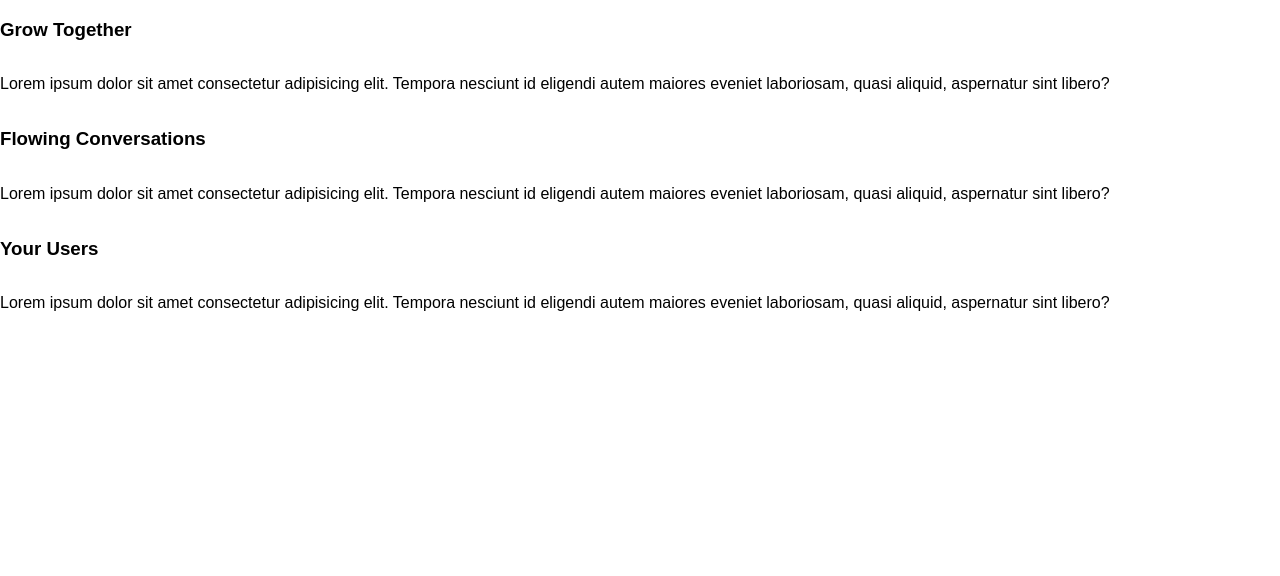
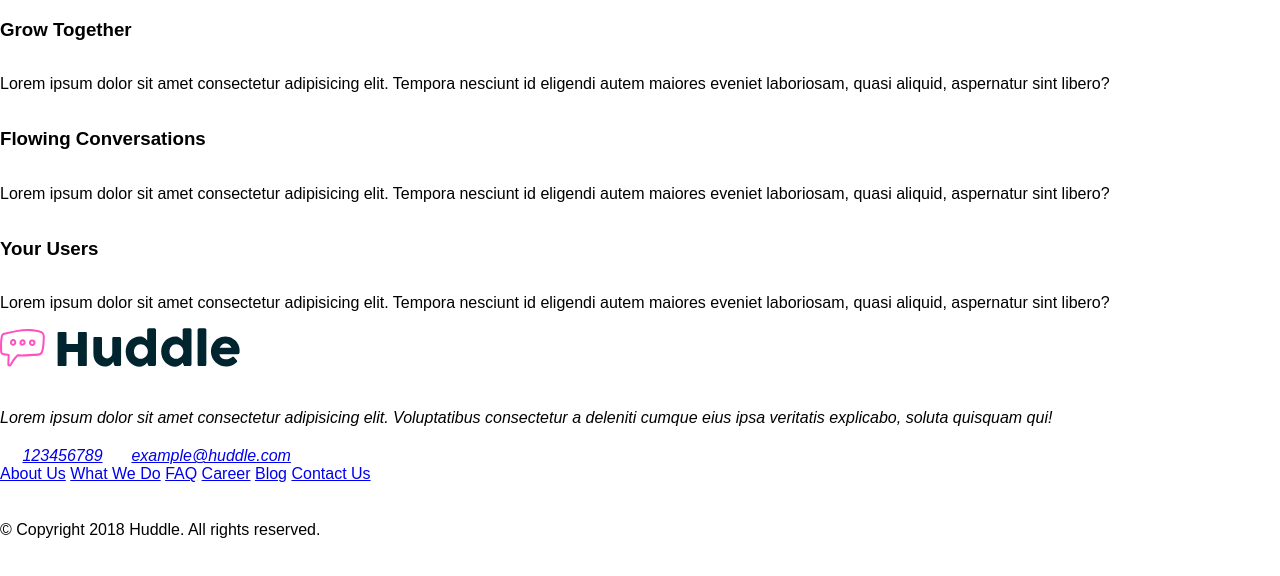
Before and after one commit to lars-radtke/design-exercise, a website built with Vite: page index.html in a window 1280 px wide. Built offline with nearby package versions, Linux system fonts and the light colour scheme.

Commit message:
add footer html structure

```diff
--- a/index.html
+++ b/index.html
@@ -46,6 +46,68 @@
         </section>
       </div>
     </main>
-    <footer></footer>
+    <footer class="footer">
+      <img
+        class="footer__logo"
+        src="/design/images/logo.svg"
+        alt="huddle-logo"
+      />
+      <section class="footer__main">
+        <address class="footer__contact">
+          <img
+            class="footer__icon"
+            src="/design/images/icon-location.svg"
+            alt="postal-address"
+          />
+          <p class="footer__address">
+            Lorem ipsum dolor sit amet consectetur adipisicing elit.
+            Voluptatibus consectetur a deleniti cumque eius ipsa veritatis
+            explicabo, soluta quisquam qui!
+          </p>
+          <img
+            class="footer__icon"
+            src="/design/images/icon-phone.svg"
+            alt="phone-number"
+          />
+          <a class="footer__address" href="tel:123456789">123456789</a>
+          <img
+            class="footer__icon"
+            src="/design/images/icon-email.svg"
+            alt="email"
+          />
+          <a class="footer__address" href="mailto:example@huddle.com"
+            >example@huddle.com</a
+          >
+        </address>
+        <nav class="footer__nav">
+          <a href="#">About Us</a>
+          <a href="#">What We Do</a>
+          <a href="#">FAQ</a>
+          <a href="#">Career</a>
+          <a href="#">Blog</a>
+          <a href="#">Contact Us</a>
+        </nav>
+        <div class="footer__social">
+          <img
+            class="footer__icon"
+            src="/design/images/icon-location.svg"
+            alt="facebook"
+          />
+          <img
+            class="footer__icon"
+            src="/design/images/icon-location.svg"
+            alt="twitter"
+          />
+          <img
+            class="footer__icon"
+            src="/design/images/icon-location.svg"
+            alt="instagram"
+          />
+        </div>
+      </section>
+      <p class="footer__copy">
+        &copy Copyright 2018 Huddle. All rights reserved.
+      </p>
+    </footer>
   </body>
 </html>
```
